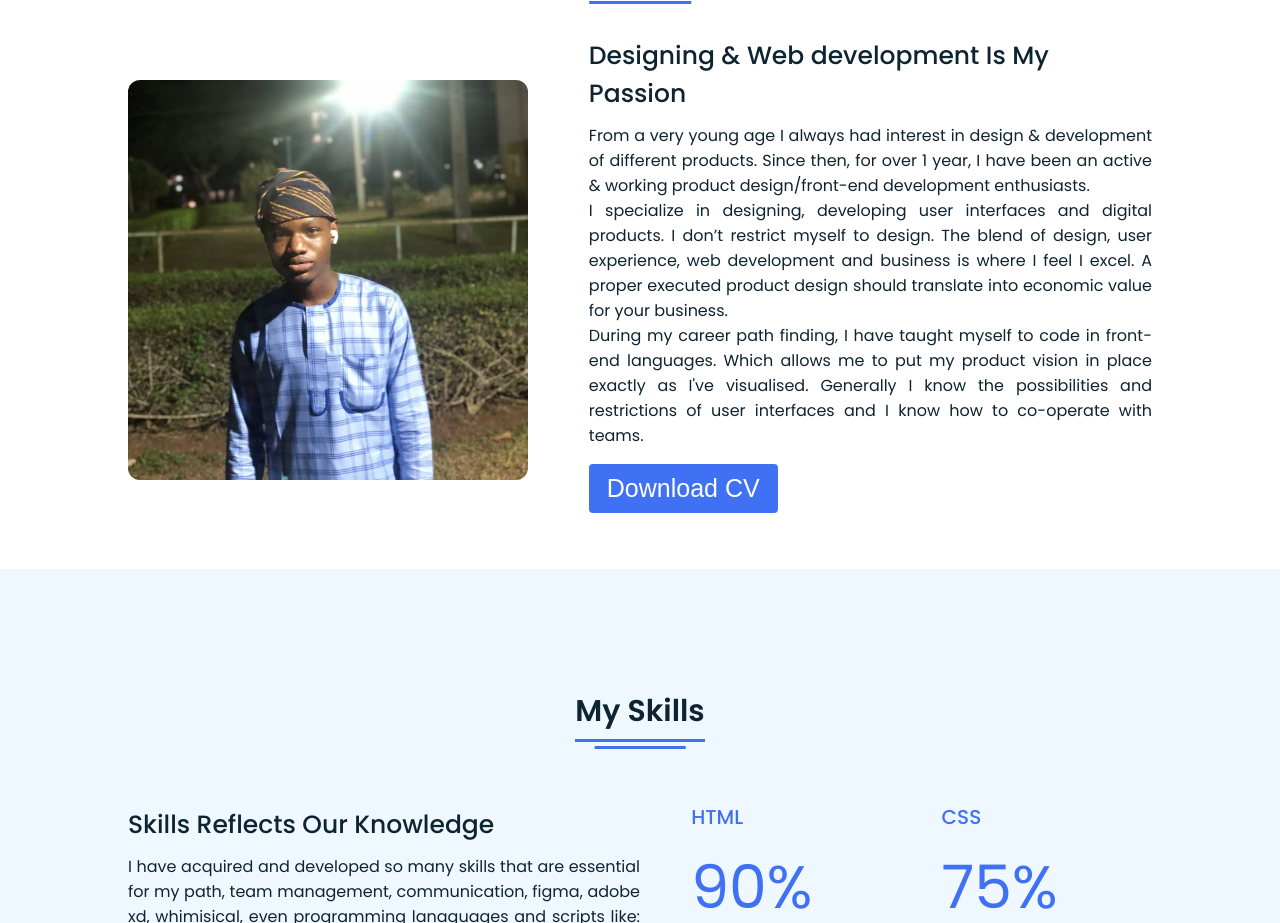
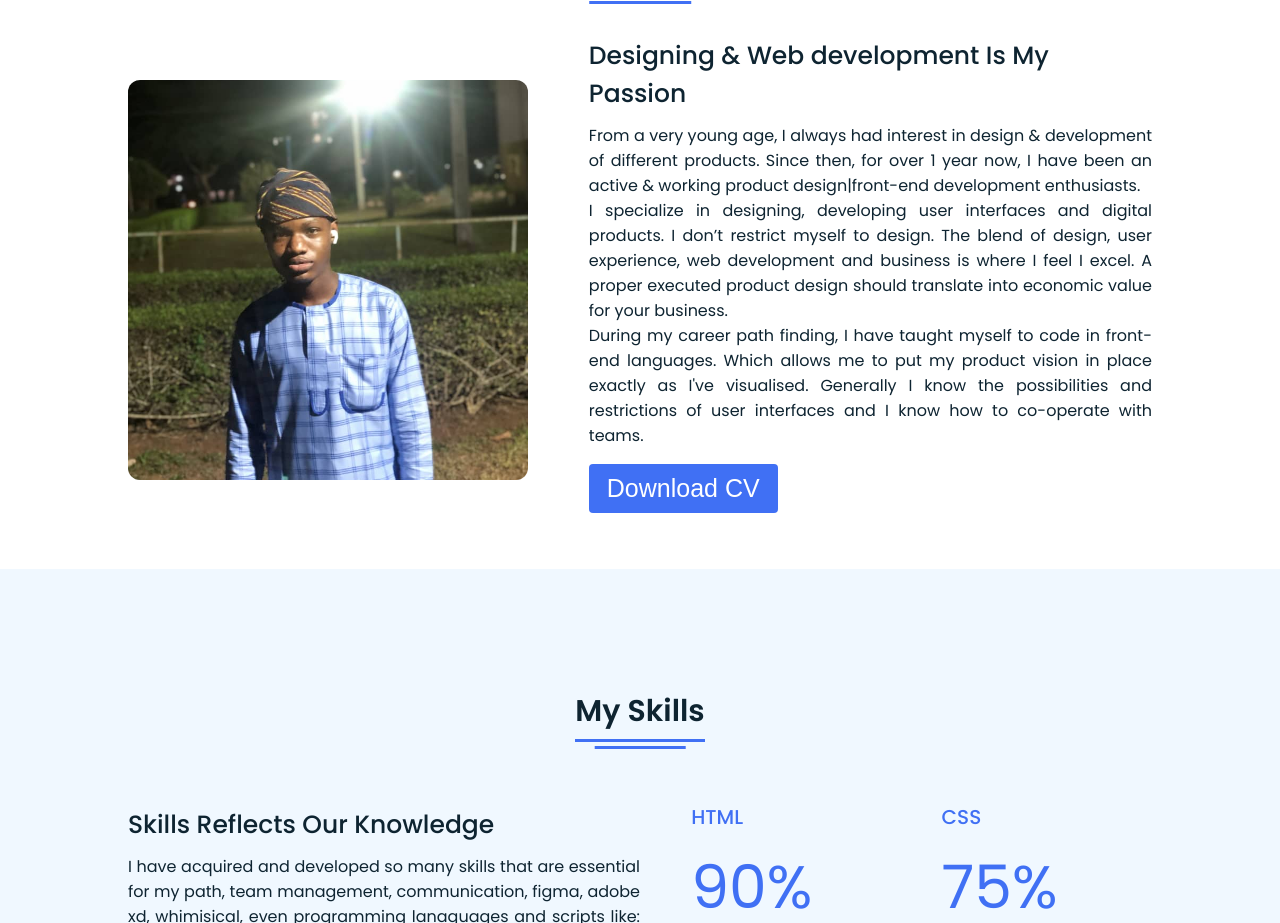
Before and after one commit to AdefuluOluwafemi/PORT, a plain HTML site: page Responsive Personal Portfolio Website/index.html in a window 1280 px wide. Shown: the part 936-1859 px from the top of the page. Drawn offline with Linux system fonts and the light colour scheme.

Commit message:
Last update

```diff
--- a/Responsive Personal Portfolio Website/index.html
+++ b/Responsive Personal Portfolio Website/index.html
@@ -50,7 +50,7 @@
 
      </div>
      <div class="button">
-       <a href="#home"> <button>Contact Me</button> </a>
+       <a href="#contact"> <button>Contact Me</button> </a>
      </div>
    </div>
  </section>
@@ -65,9 +65,9 @@
     </div>
     <div class="right">
       <div class="topic">Designing & Web development Is My Passion</div>
-      <p>From a very young age I always had interest in design & development of different products.
-         Since then, for over 1 year, I have been an active & working product design/front-end development enthusiasts. <br>
-         I specialize in designing, developing user interfaces and digital products. I don’t restrict
+      <p>From a very young age, I always had interest in design & development of different products.
+         Since then, for over 1 year now, I have been an active & working product design|front-end development
+         enthusiasts. <br> I specialize in designing, developing user interfaces and digital products. I don’t restrict
          myself to design. The blend of design, user experience, web development and business is where I feel I excel.
          A proper executed product design should translate into economic value for your business. <br>
          During my career path finding, I have taught myself to code in front-end languages. Which allows
```
